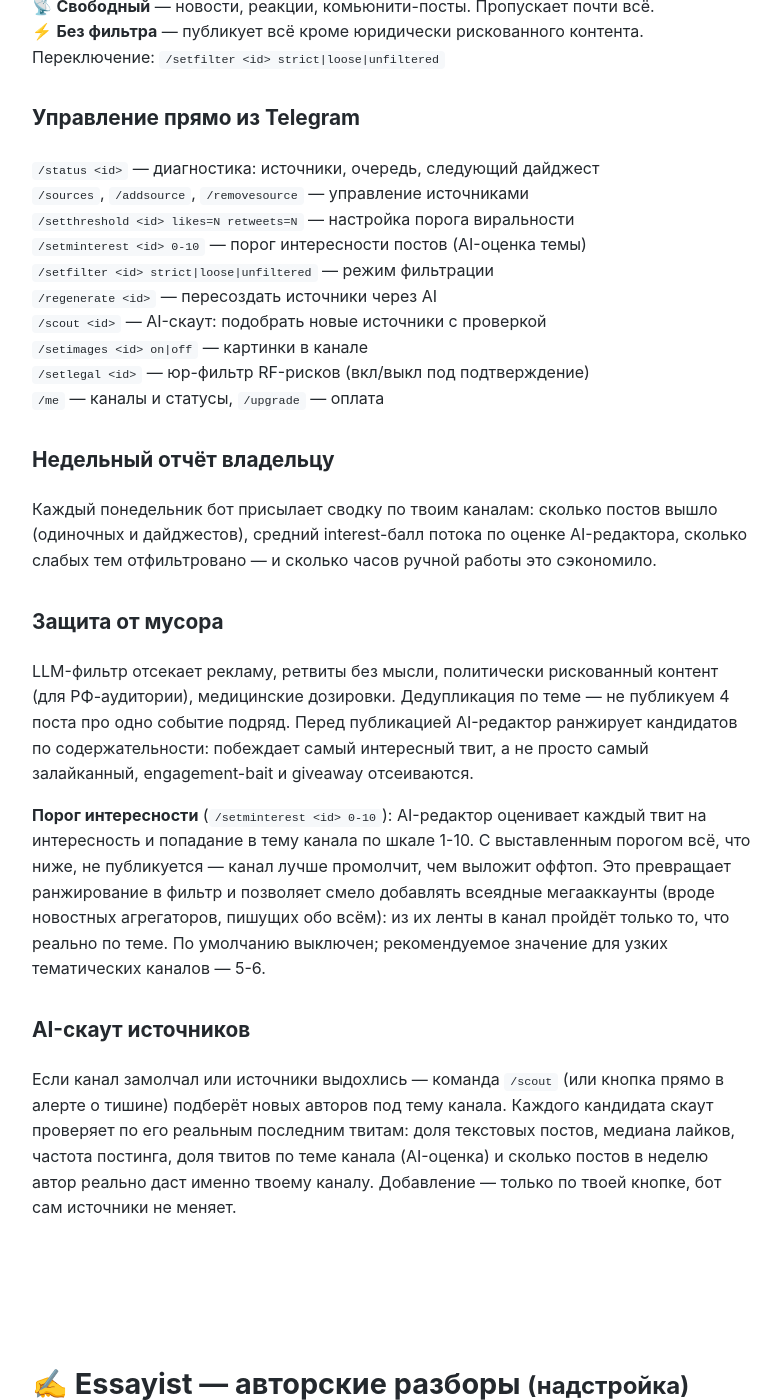
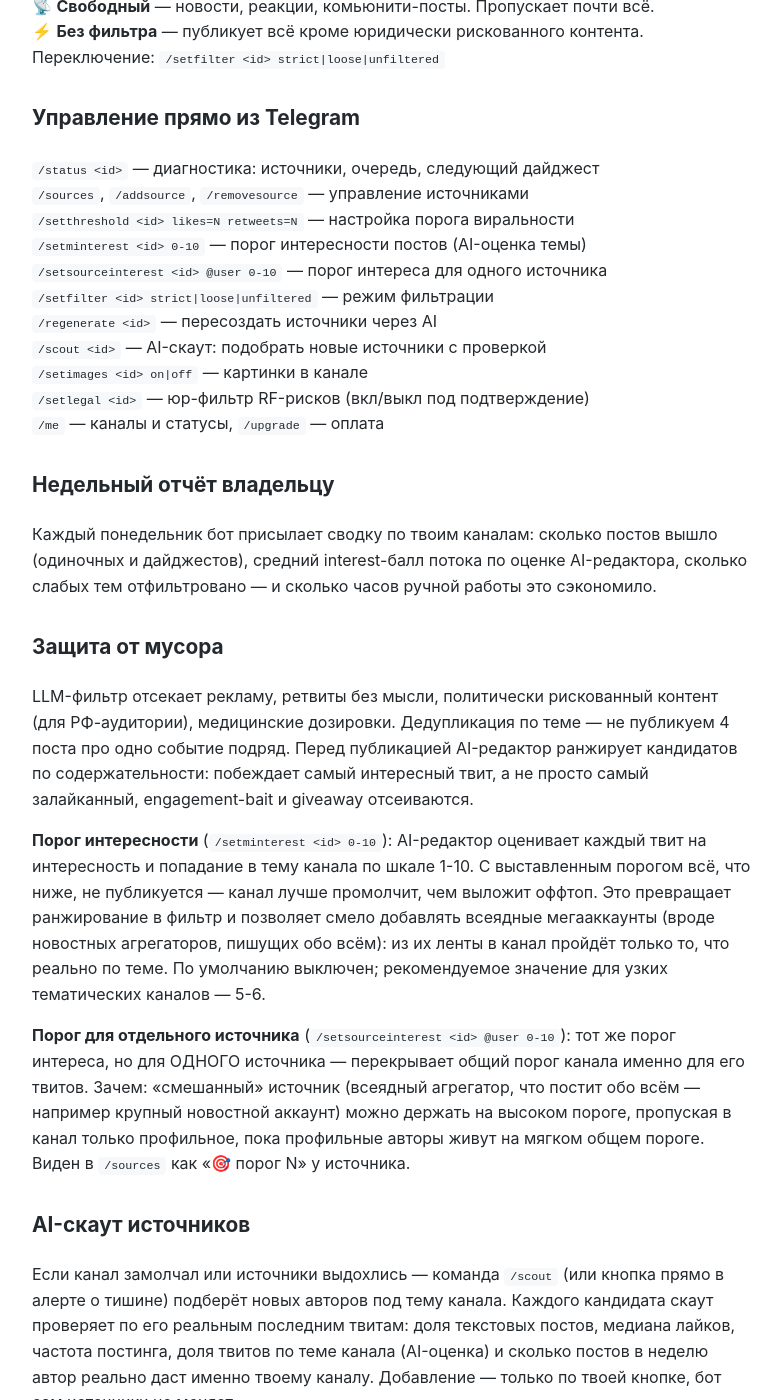
Before and after one commit to kelbic/twidgest-bot, a Jekyll site: the page built from docs/index.md, in a window 1280 px wide and 1400 px high, scrolled down 1758 px. Shown: the whole window, without its empty margins (248-1029 px from the left). Built offline with Jekyll 4.4.1, drawn with Linux system fonts in a browser that asks for light colours.

Commit message:
docs: surface /setsourceinterest in /help, /sources footer, and landing page (per-source interest threshold for mixed sources)

```diff
--- a/docs/index.md
+++ b/docs/index.md
@@ -155,6 +155,7 @@ AI подберёт релевантные X-аккаунты и провери
 <code>/sources</code>, <code>/addsource</code>, <code>/removesource</code> — управление источниками<br>
 <code>/setthreshold &lt;id&gt; likes=N retweets=N</code> — настройка порога виральности<br>
 <code>/setminterest &lt;id&gt; 0-10</code> — порог интересности постов (AI-оценка темы)<br>
+<code>/setsourceinterest &lt;id&gt; @user 0-10</code> — порог интереса для одного источника<br>
 <code>/setfilter &lt;id&gt; strict|loose|unfiltered</code> — режим фильтрации<br>
 <code>/regenerate &lt;id&gt;</code> — пересоздать источники через AI<br>
 <code>/scout &lt;id&gt;</code> — AI-скаут: подобрать новые источники с проверкой<br>
@@ -186,6 +187,15 @@ AI-редактор оценивает каждый твит на интерес
 смело добавлять всеядные мегааккаунты (вроде новостных агрегаторов, пишущих обо
 всём): из их ленты в канал пройдёт только то, что реально по теме. По умолчанию
 выключен; рекомендуемое значение для узких тематических каналов — 5-6.
+</p>
+<p>
+<strong>Порог для отдельного источника</strong>
+(<code>/setsourceinterest &lt;id&gt; @user 0-10</code>): тот же порог интереса, но
+для ОДНОГО источника — перекрывает общий порог канала именно для его твитов.
+Зачем: «смешанный» источник (всеядный агрегатор, что постит обо всём — например
+крупный новостной аккаунт) можно держать на высоком пороге, пропуская в канал
+только профильное, пока профильные авторы живут на мягком общем пороге. Виден в
+<code>/sources</code> как «🎯 порог N» у источника.
 </p>
 
 <h3>AI-скаут источников</h3>
```
Also changed, not shown: 2 other files.
